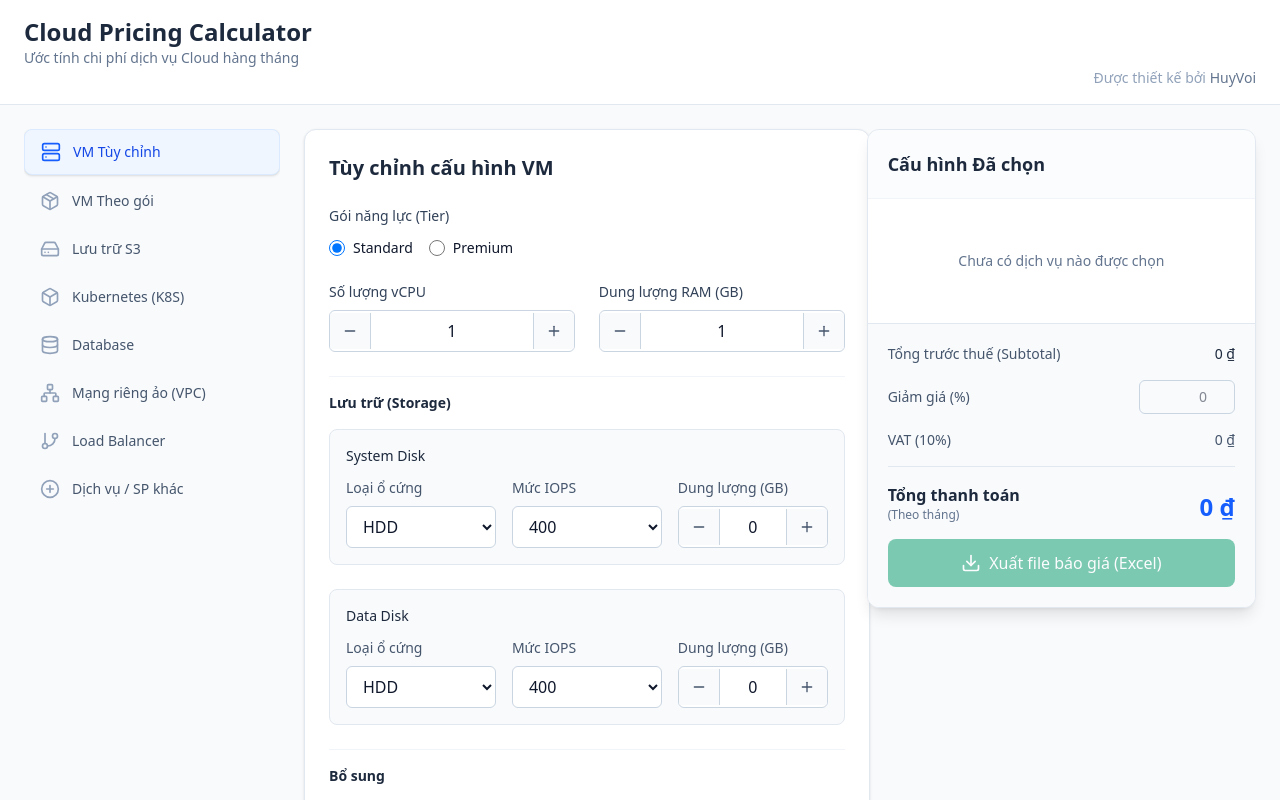
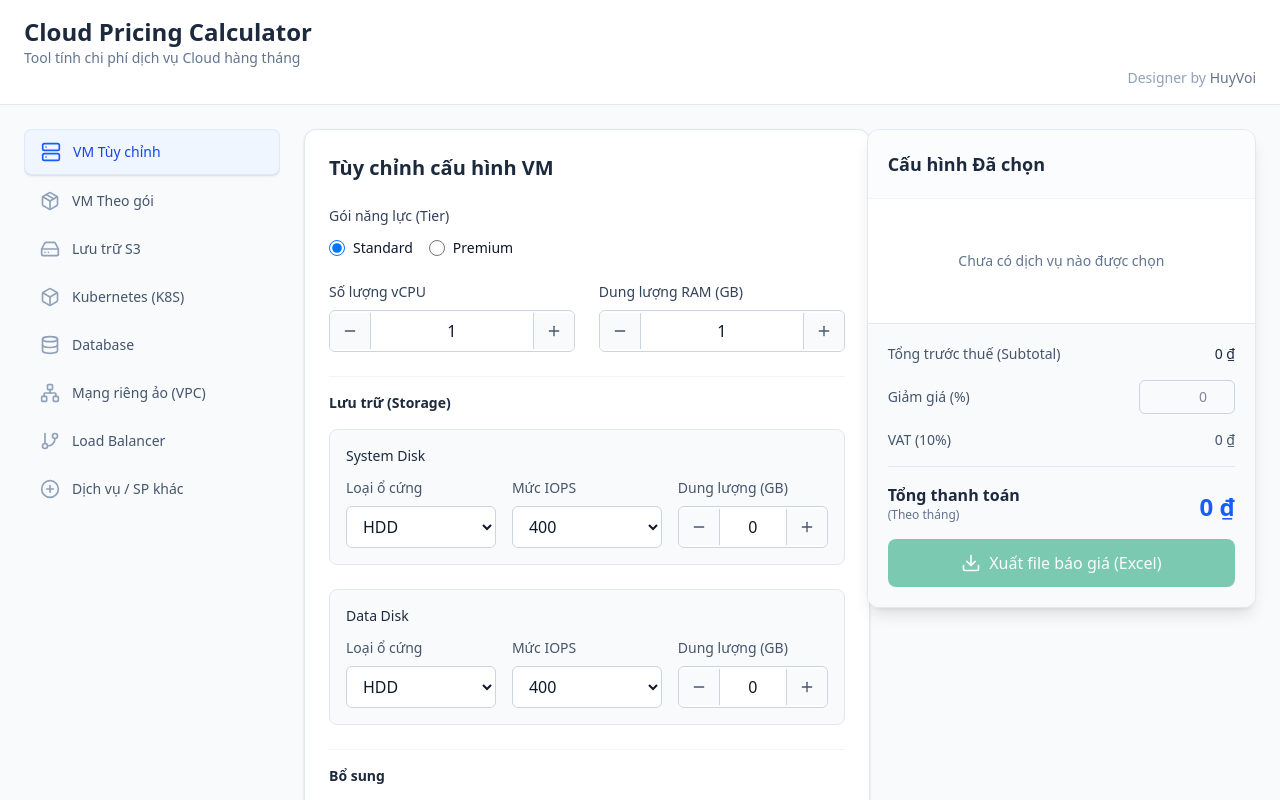
Before and after one commit to TranLuuHuy0905/Pricing-Cloud-Sun, a React (Vite) app: page / in a window 1280 px wide. Shown: the top 800 px of the page. Built offline with nearby package versions, Linux system fonts and the light colour scheme.

Commit message:
Update header text in App component

```diff
--- a/src/App.tsx
+++ b/src/App.tsx
@@ -141,9 +141,9 @@ export default function App() {
       {/* Header */}
       <header className="bg-white border-b border-slate-200 px-6 py-4 sticky top-0 z-10">
         <h1 className="text-2xl font-semibold text-slate-800">Cloud Pricing Calculator</h1>
-        <p className="text-sm text-slate-500">Ước tính chi phí dịch vụ Cloud hàng tháng</p>
+        <p className="text-sm text-slate-500">Tool tính chi phí dịch vụ Cloud hàng tháng</p>
         <div className="text-xs md:text-sm text-slate-400 text-right group">
-          Được thiết kế bởi <br className="block md:hidden" />
+          Designer by <br className="block md:hidden" />
           <span className="font-medium text-slate-500 group-hover:text-slate-700 transition-colors duration-300">
             HuyVoi
           </span>
```
